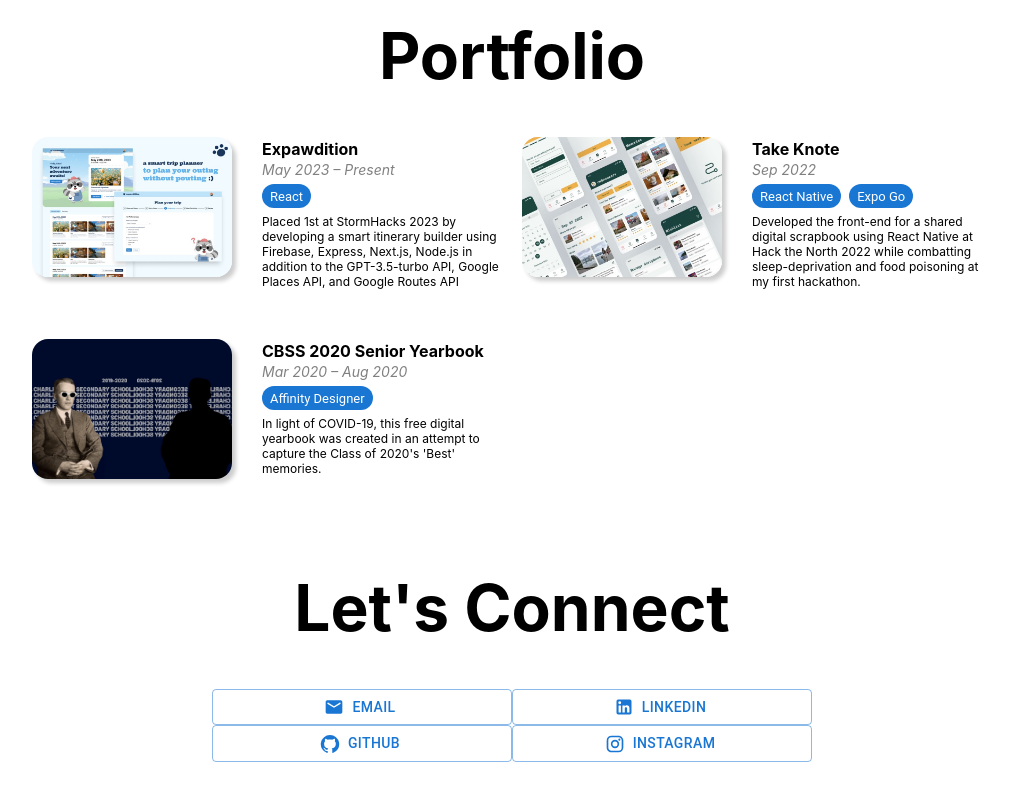
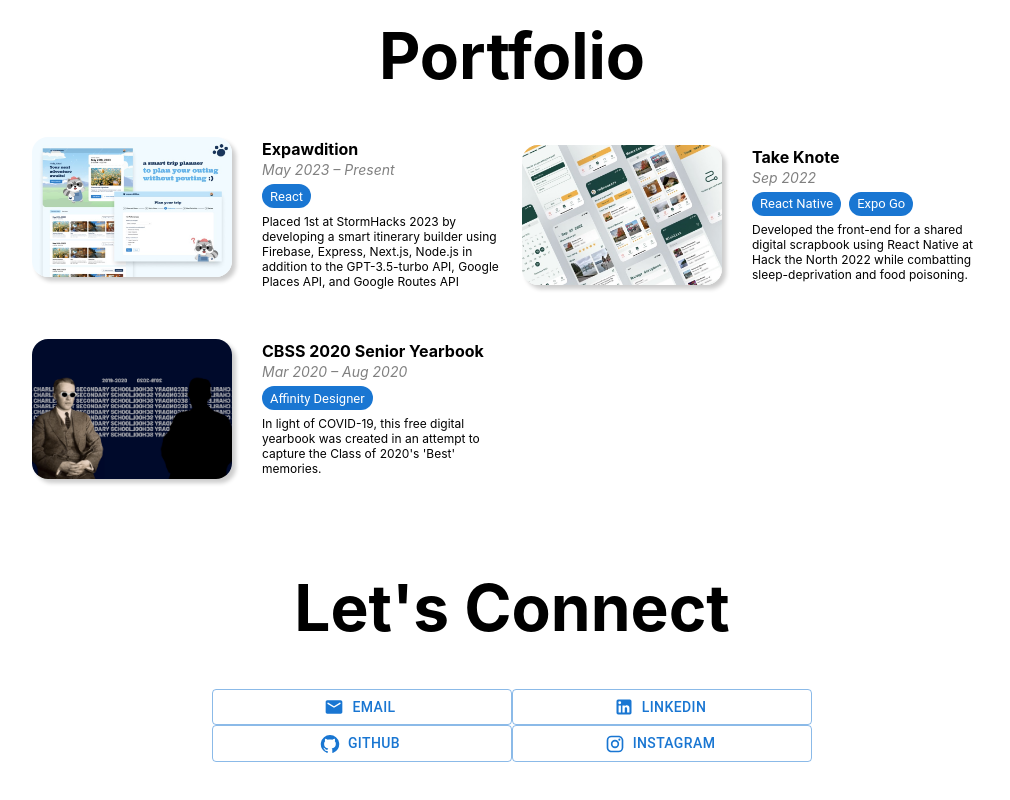
Before and after one commit to tarynwou/me, a Next.js app in the folder nextjs-blog/: page / in a window 1280 px wide. Shown: the part 3734-4534 px from the top of the page, without its empty margins (128-1138 px from the left). Built offline with nearby package versions, Linux system fonts and the light colour scheme.

Commit message:
smooth animation on hover for project cards

```diff
--- a/nextjs-blog/components/Portfolio.tsx
+++ b/nextjs-blog/components/Portfolio.tsx
@@ -25,7 +25,7 @@
 					imgSrc="/images/take-knote.jpeg"
 					projectUrl="https://devpost.com/software/take-knote"
 					projectDate="Sep 2022"
-					projectDescription="Developed the front-end for a shared digital scrapbook using React Native at Hack the North 2022 while combatting sleep-deprivation and food poisoning at my first hackathon."
+					projectDescription="Developed the front-end for a shared digital scrapbook using React Native at Hack the North 2022 while combatting sleep-deprivation and food poisoning."
 					projectTechnologies={["React Native", "Expo Go"]}
 				/>
 
--- a/nextjs-blog/styles/sections.module.css
+++ b/nextjs-blog/styles/sections.module.css
@@ -166,6 +166,11 @@
 	max-width: 200px;
 	min-height: 140px;
 	max-height: 140px;
+	transition: transform 0.3s ease;
+}
+
+.projectImageContainer:hover {
+	transform: translateY(-5px);
 }
 
 .projectImage {
```
